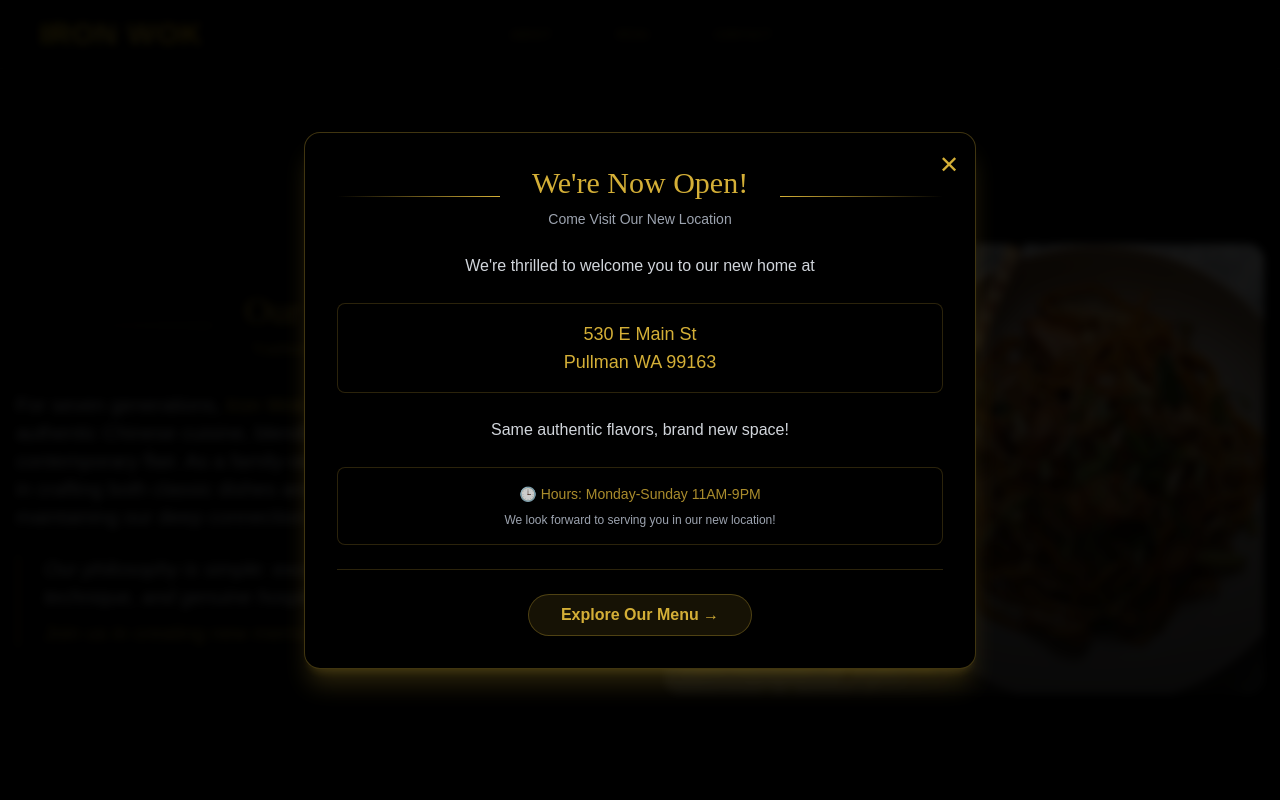
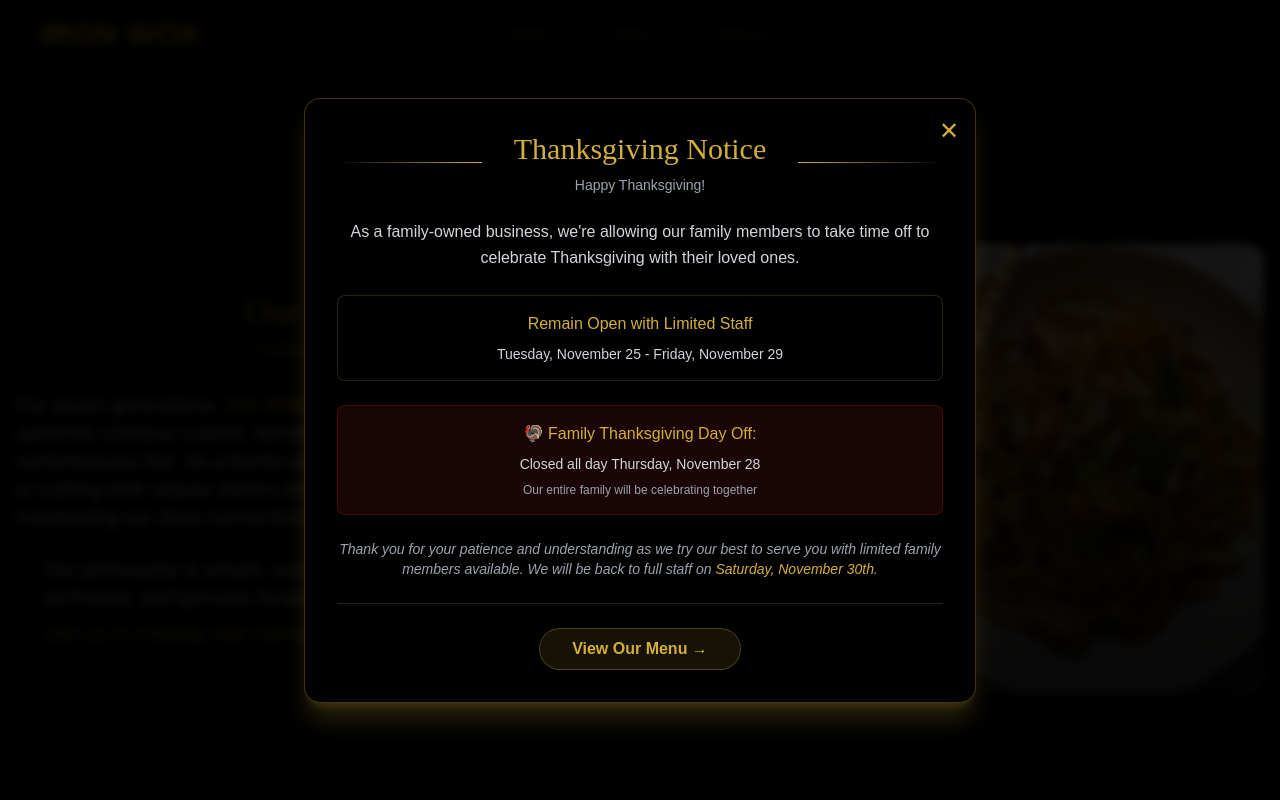
Before and after one commit to liu-wen-da/Restaurant_Website, a React (Vite) app in the folder Verison_2.0/: page / in a window 1280 px wide. Shown: the top 800 px of the page. Built offline with nearby package versions, Linux system fonts and the light colour scheme.

Commit message:
change announcement

```diff
--- a/Verison_2.0/src/components/Information.jsx
+++ b/Verison_2.0/src/components/Information.jsx
@@ -92,42 +92,53 @@ const Information = () => {
               <div className="flex items-center justify-center gap-4 mb-6">
                 <div className="h-px flex-1 bg-gradient-to-r from-transparent to-golden" />
                 <h2 className="text-2xl lg:text-3xl font-display text-golden px-4">
-            We're Now Open!
+                   Thanksgiving Notice
                   <span className="block text-sm text-gray-400 mt-2 font-sans">
-              Come Visit Our New Location
+                    Happy Thanksgiving!
                   </span>
                 </h2>
                 <div className="h-px flex-1 bg-gradient-to-l from-transparent to-golden" />
               </div>
 
               <p className="text-gray-300 leading-relaxed font-sans mb-4">
-          We're thrilled to welcome you to our new home at
-        </p>
-
-        <p className="text-golden text-lg font-medium mb-4 bg-black/50 p-4 rounded-lg border border-golden/20">
-          530 E Main St<br />
-          Pullman WA 99163
-        </p>
-
-        <p className="text-gray-300 leading-relaxed font-sans">
-          Same authentic flavors, brand new space!
+                As a family-owned business, we're allowing our family members to take time off
+                to celebrate Thanksgiving with their loved ones.
               </p>
 
               <div className="bg-black/50 p-4 rounded-lg border border-golden/20">
-          <p className="text-sm text-golden/80">
-            🕒 Hours: Monday-Sunday 11AM-9PM
+                <p className="text-golden font-medium mb-2">
+                  Remain Open with Limited Staff
+                </p>
+                <p className="text-gray-300 text-sm">
+                  Tuesday, November 25 - Friday, November 29
+                </p>
+
+              </div>
+
+              <div className="bg-red-900/20 p-4 rounded-lg border border-red-700/30">
+                <p className="text-golden font-medium mb-2">
+                  🦃 Family Thanksgiving Day Off:
+                </p>
+                <p className="text-gray-300 text-sm">
+                  Closed all day Thursday, November 28
                 </p>
                 <p className="text-xs text-gray-400 mt-2">
-            We look forward to serving you in our new location!
+                  Our entire family will be celebrating together
                 </p>
               </div>
+
+              <p className="text-sm text-gray-400 italic">
+              Thank you for your patience and understanding as we try our best to serve you
+              with limited family members available. We will be back to full staff on
+              <span className="text-golden"> Saturday, November 30th</span>.
+              </p>
 
               <div className="mt-6 border-t border-golden/20 pt-6">
                 <button
                   onClick={() => setShowAnnouncement(false)}
                   className="px-8 py-2 rounded-full bg-golden/10 hover:bg-golden/20 border border-golden/30 text-golden
                     transition-all duration-300 hover:scale-105 font-semibold">
-            Explore Our Menu →
+                  View Our Menu →
                 </button>
               </div>
             </div>
```
Lines whose indentation alone changed are shown as unchanged.
